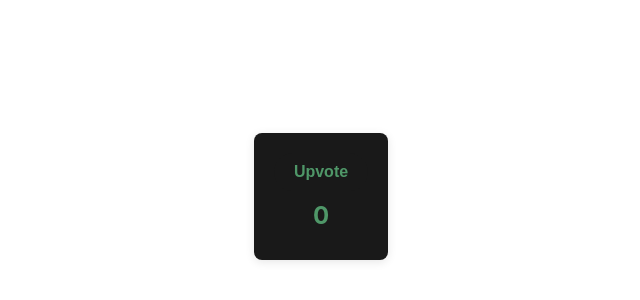
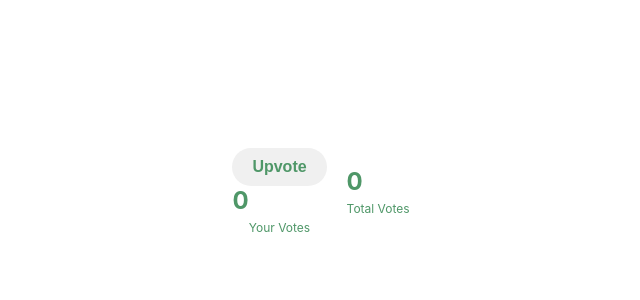
Before and after one commit to hbtucker/voting-widget, a plain HTML site: page index.html in a window 1280 px wide. Shown: the part 204-504 px from the top of the page, without its empty margins (319-959 px from the left). Drawn offline with Linux system fonts and the light colour scheme.

Commit message:
Update index.html

```diff
--- a/index.html
+++ b/index.html
@@ -3,7 +3,7 @@
 <head>
     <meta charset="UTF-8">
     <meta name="viewport" content="width=device-width, initial-scale=1.0">
-    <title>Voting Widget</title>
+    <title>Notion Voting Widget</title>
     <style>
         body {
             font-family: -apple-system, BlinkMacSystemFont, 'Segoe UI', 'Roboto', 'Oxygen', 'Ubuntu', 'Cantarell', 'Fira Sans', 'Droid Sans', 'Helvetica Neue', sans-serif;
@@ -20,11 +20,15 @@
             align-items: center;
             padding: 20px;
             border-radius: 8px;
-            background-color: #191919;
-            box-shadow: 0 2px 10px rgba(0, 0, 0, 0.1);
+            background-color: transparent;
+        }
+        #vote-container {
+            display: flex;
+            align-items: center;
+            gap: 20px;
         }
         #vote-button {
-            background-color: #191919;
+            background-color: #f0f0f0;
             border: none;
             color: #4F9768;
             padding: 10px 20px;
@@ -42,11 +46,10 @@
             color: #666666;
             cursor: not-allowed;
         }
-        #vote-count {
+        .vote-count {
             font-size: 24px;
             font-weight: bold;
             color: #4F9768;
-            margin-top: 10px;
         }
         #vote-message {
             font-size: 14px;
@@ -54,25 +57,43 @@
             margin-top: 10px;
             text-align: center;
         }
+        .vote-label {
+            font-size: 12px;
+            color: #4F9768;
+            text-align: center;
+            margin-top: 5px;
+        }
     </style>
 </head>
 <body>
     <div id="voting-widget">
-        <button id="vote-button">Upvote</button>
-        <div id="vote-count">0</div>
+        <div id="vote-container">
+            <div>
+                <button id="vote-button">Upvote</button>
+                <div id="personal-vote-count" class="vote-count">0</div>
+                <div class="vote-label">Your Votes</div>
+            </div>
+            <div>
+                <div id="total-vote-count" class="vote-count">0</div>
+                <div class="vote-label">Total Votes</div>
+            </div>
+        </div>
         <div id="vote-message"></div>
     </div>
 
     <script>
         const voteButton = document.getElementById('vote-button');
-        const voteCount = document.getElementById('vote-count');
+        const personalVoteCount = document.getElementById('personal-vote-count');
+        const totalVoteCount = document.getElementById('total-vote-count');
         const voteMessage = document.getElementById('vote-message');
-        const storageKey = 'notionVoteCount';
+        const personalStorageKey = 'notionPersonalVoteCount';
+        const totalStorageKey = 'notionTotalVoteCount';
         const sessionKey = 'notionVoteSession';
 
-        // Load the initial vote count from localStorage
-        let votes = parseInt(localStorage.getItem(storageKey)) || 0;
-        updateVoteCount();
+        // Load the initial vote counts
+        let personalVotes = parseInt(localStorage.getItem(personalStorageKey)) || 0;
+        let totalVotes = parseInt(localStorage.getItem(totalStorageKey)) || 0;
+        updateVoteCounts();
 
         // Check if the user has already voted in this session
         if (sessionStorage.getItem(sessionKey)) {
@@ -81,20 +102,23 @@
 
         voteButton.addEventListener('click', () => {
             if (!sessionStorage.getItem(sessionKey)) {
-                votes++;
-                updateVoteCount();
+                personalVotes++;
+                totalVotes++;
+                updateVoteCounts();
                 saveVotes();
                 sessionStorage.setItem(sessionKey, 'true');
                 disableVoting();
             }
         });
 
-        function updateVoteCount() {
-            voteCount.textContent = votes;
+        function updateVoteCounts() {
+            personalVoteCount.textContent = personalVotes;
+            totalVoteCount.textContent = totalVotes;
         }
 
         function saveVotes() {
-            localStorage.setItem(storageKey, votes.toString());
+            localStorage.setItem(personalStorageKey, personalVotes.toString());
+            localStorage.setItem(totalStorageKey, totalVotes.toString());
         }
 
         function disableVoting() {
```
